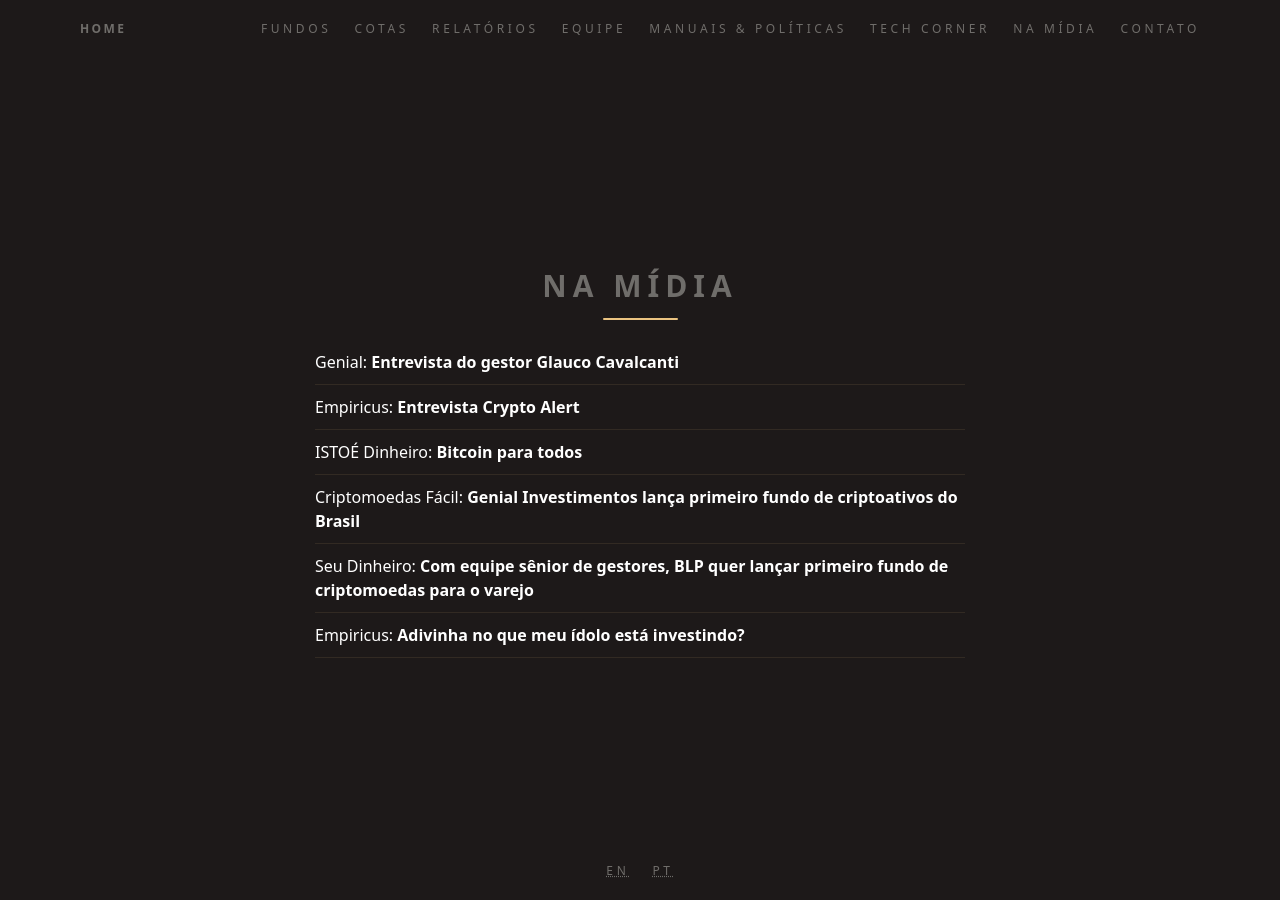
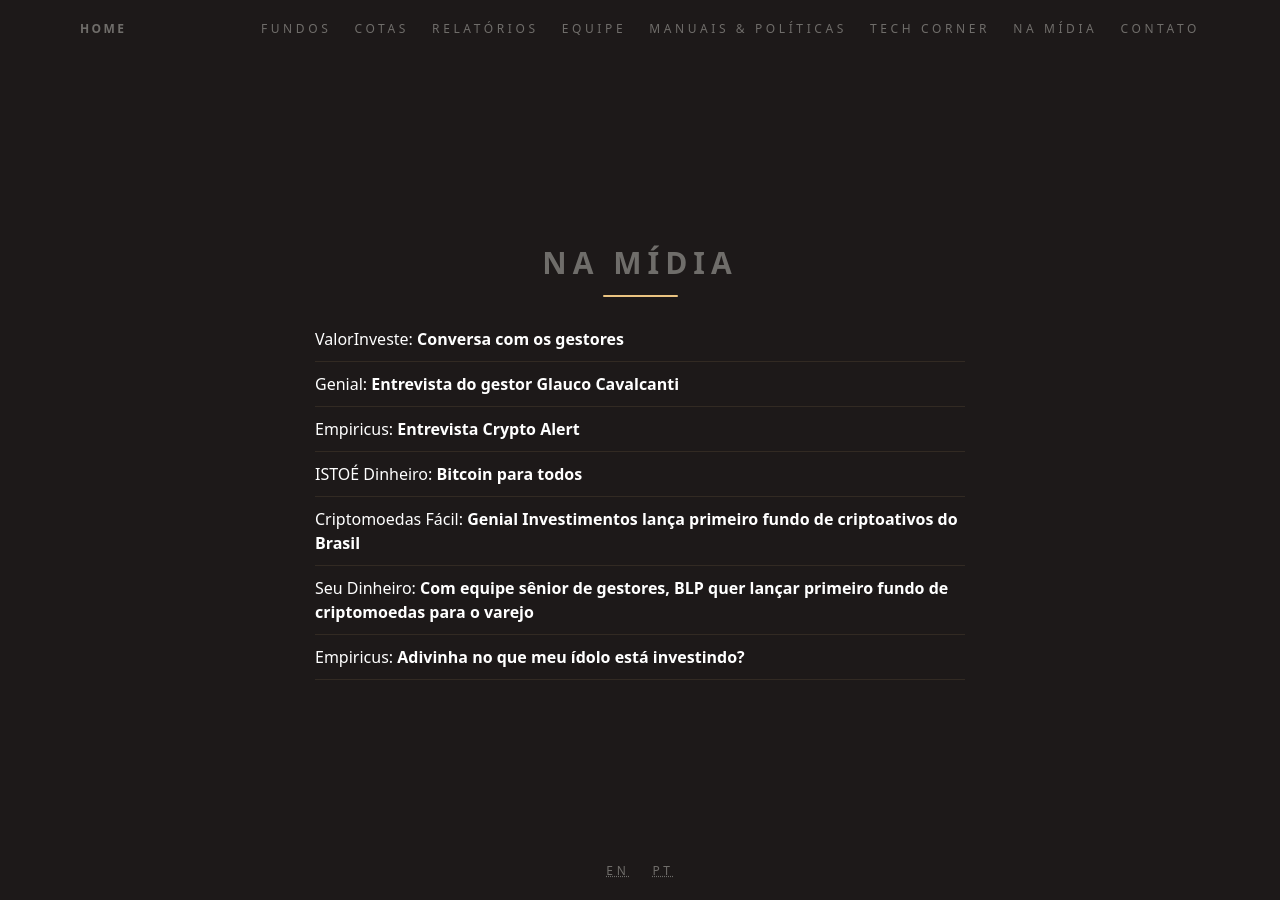
Before and after one commit to ateliedetemas/blpcrypto, a Jekyll site: the page built from na-midia.md, in a window 1280 px wide. Built offline with Jekyll 4.4.1, drawn with Linux system fonts in a browser that asks for light colours.

Commit message:
Update na-midia.md

```diff
--- a/na-midia.md
+++ b/na-midia.md
@@ -4,6 +4,7 @@ layout: page
 title: Na Mídia
 ---
 
+| [ValorInveste: **Conversa com os gestores**](https://valorinveste.globo.com/mercados/cripto/noticia/2019/05/23/primeiro-fundo-de-criptomoedas-do-brasil-sai-da-cratera-projeta-disparada-e-exige-sangue-frio.ghtml) |
 | [Genial: **Entrevista do gestor Glauco Cavalcanti**](https://youtu.be/pthPSUOD-rM) |
 | [Empiricus: **Entrevista Crypto Alert**](https://vimeo.com/empiricus/review/302353131/80d86c8389) |
 | [ISTOÉ Dinheiro: **Bitcoin para todos**](https://www.istoedinheiro.com.br/bitcoin-para-todos/#.W-4VGEU8w8I.whatsapp) |
```
